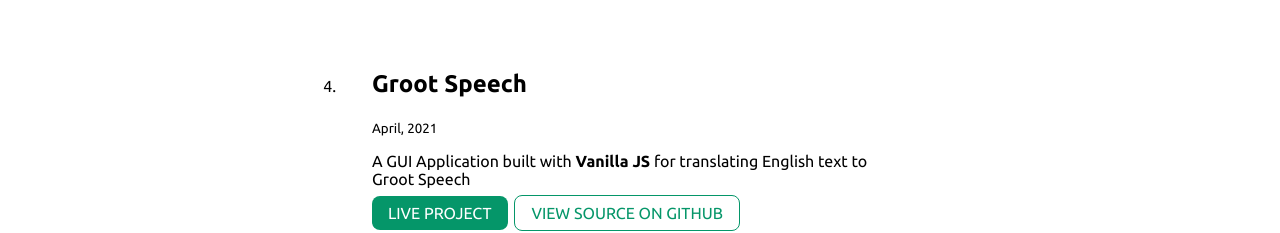
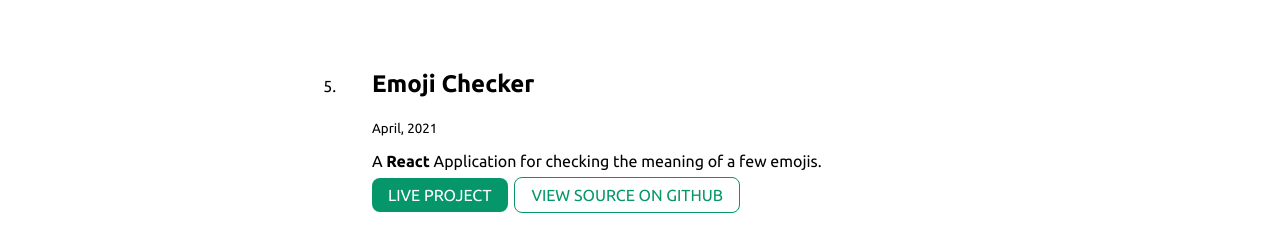
Before and after one commit to DevMittal04/neogcamp-portfolio, a plain HTML site: page projects.html in a window 1280 px wide. Shown: the part 539-772 px from the top of the page. Drawn offline with Linux system fonts and the light colour scheme.

Commit message:
Emoji Checker Added

```diff
--- a/projects.html
+++ b/projects.html
@@ -26,12 +26,23 @@
 
     <ol reversed class="container container-center">
 
+        <!-- emoji-checker -->
+        <li>
+            <article class="margin-md">
+                <h1>Emoji Checker</h1>
+                <small>April, 2021</small>
+                <p>A <strong>React</strong> Application for checking the meaning of a few emojis.</p>
+                <a class="link link-primary" href="https://gne8i.csb.app/">LIVE PROJECT</a>
+                <a class="link link-secondary" href="https://github.com/DevMittal04/emoji-checker">VIEW SOURCE ON GITHUB</a>
+            </article>
+        </li>
+
         <!-- groot-speech -->
         <li>
             <article class="margin-md">
                 <h1>Groot Speech</h1>
                 <small>April, 2021</small>
-                <p>A GUI Application built with<strong> Vanilla JS</strong> for translating English text to Groot Speech</p>
+                <p>A GUI Application built with<strong> Vanilla JS</strong> for translating English text to Groot Speech.</p>
                 <a class="link link-primary" href="https://grootspeech.netlify.app/">LIVE PROJECT</a>
                 <a class="link link-secondary" href="https://github.com/DevMittal04/groot-speech">VIEW SOURCE ON GITHUB</a>
             </article>
@@ -42,7 +53,7 @@
             <article class="margin-md">
                 <h1>Banana Speech</h1>
                 <small>April, 2021</small>
-                <p>A GUI Application built with<strong> Vanilla JS</strong> for translating English text to Banana or Minion Speech</p>
+                <p>A GUI Application built with<strong> Vanilla JS</strong> for translating English text to Banana or Minion Speech.</p>
                 <a class="link link-primary" href="https://bananaminionspeech.netlify.app/">LIVE PROJECT</a>
                 <a class="link link-secondary" href="https://github.com/DevMittal04/banana-speech">VIEW SOURCE ON GITHUB</a>
             </article>
```
